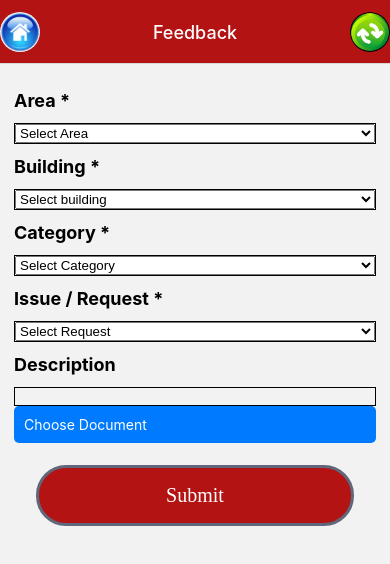
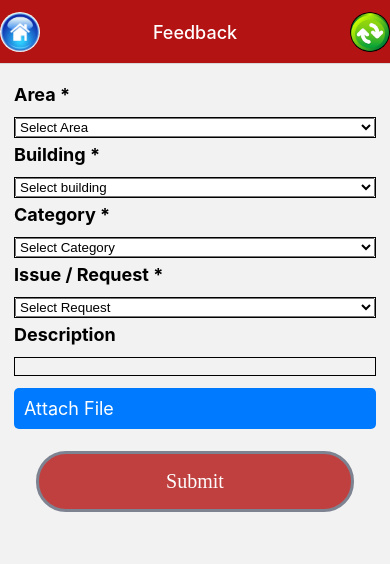
Before and after one commit to saiprakashk-387/React_Native_FoodApp, a React Native app in the folder Client/: screen /Feedback in a window 390 px wide. Shown: the top 564 px of the page. Built offline with nearby package versions, Linux system fonts and the light colour scheme; what react-native would draw is missing.

Commit message:
upload file text change

```diff
--- a/Client/src/screens/Feedback.jsx
+++ b/Client/src/screens/Feedback.jsx
@@ -12,14 +12,13 @@ import React, {useLayoutEffect, useRef, useState} from 'react';
 import {Picker} from '@react-native-picker/picker';
 import DocumentPicker from 'react-native-document-picker';
 import RNFS from 'react-native-fs';
-import { useDispatch } from 'react-redux';
+import {useDispatch} from 'react-redux';
 import {HomeButton, RefrashButton} from '../components/IconButton';
 import {Button} from '../components/Button';
 import {PostFeedService} from '../services';
 
-
 const Feedback = ({navigation}) => {
-  const dispatch = useDispatch()
+  const dispatch = useDispatch();
   const [selectedFile, setSelectedFile] = useState();
   const [inputValues, setInputValues] = useState({
     area: '',
@@ -73,7 +72,7 @@ const Feedback = ({navigation}) => {
       console.error('Error picking document:', err);
     }
   };
-  console.log('selected value', selectedFile);
+
   const getFeedback = async () => {
     const FeedbackForm = {
       area: inputValues.area,
@@ -81,11 +80,15 @@ const Feedback = ({navigation}) => {
       category: inputValues.category,
       request: inputValues.request,
       description: inputValues.description,
-      fileurl: "data:application/pdf;base64," +  selectedFile,
+      fileurl: 'data:application/pdf;base64,' + selectedFile,
     };
     console.log('FeedbackForm', FeedbackForm);
-    await dispatch(PostFeedService(FeedbackForm))
+    await dispatch(PostFeedService(FeedbackForm));
+    alert("Thanks for feedback!!!")
+    setInputValues([{}]);
+    setSelectedFile(null);
   };
+
   return (
     <ScrollView>
       <View style={styles.container}>
@@ -93,7 +96,7 @@ const Feedback = ({navigation}) => {
           <Text style={styles.label}>Area *</Text>
           <TouchableHighlight style={styles.selectedContainer}>
             <Picker
-              style={{color: "#000"}}
+              style={{color: '#000'}}
               ref={pickerRef}
               selectedValue={inputValues.area}
               mode="dropdown"
@@ -111,7 +114,7 @@ const Feedback = ({navigation}) => {
           <Text style={styles.label}>Building *</Text>
           <TouchableHighlight style={styles.selectedContainer}>
             <Picker
-              style={{color: "#000"}}
+              style={{color: '#000'}}
               ref={pickerRef}
               selectedValue={inputValues.building}
               mode="dropdown"
@@ -129,7 +132,7 @@ const Feedback = ({navigation}) => {
           <Text style={styles.label}>Category *</Text>
           <TouchableHighlight style={styles.selectedContainer}>
             <Picker
-              style={{color: "#000"}}
+              style={{color: '#000'}}
               ref={pickerRef}
               selectedValue={inputValues.category}
               mode="dropdown"
@@ -147,7 +150,7 @@ const Feedback = ({navigation}) => {
           <Text style={styles.label}>Issue / Request *</Text>
           <TouchableHighlight style={styles.selectedContainer}>
             <Picker
-              style={{color: "#000"}}
+              style={{color: '#000'}}
               ref={pickerRef}
               selectedValue={inputValues.request}
               mode="dropdown"
@@ -170,14 +173,24 @@ const Feedback = ({navigation}) => {
             onChangeText={text => handleInputChange('description', text)}
           />
 
-          <TouchableOpacity onPress={pickDocument} style={styles.buttonn}>
-            <Text style={styles.buttonText}>Choose Document</Text>
+          <TouchableOpacity
+            onPress={pickDocument}
+            style={[
+              styles.buttonn,
+              {backgroundColor: selectedFile ? 'green' : '#007BFF'},
+            ]}>
+            <Text style={styles.buttonText}>
+              {selectedFile ? 'Upload Successfully' : 'Attach File'}
+            </Text>
           </TouchableOpacity>
 
           <Button
             title={'Submit'}
             style={styles.button}
             onPress={getFeedback}
+            disabled={
+              Object.values(inputValues).every(value => !!value) ? false : true
+            }
           />
         </View>
       </View>
@@ -194,7 +207,7 @@ const styles = StyleSheet.create({
   label: {
     fontSize: 18,
     fontWeight: 'bold',
-    marginTop: 12,
+    marginTop: 6,
     marginBottom: 12,
     color: '#000',
   },
@@ -211,8 +224,10 @@ const styles = StyleSheet.create({
     backgroundColor: '#007BFF',
     padding: 10,
     borderRadius: 5,
+    marginTop: 12,
   },
   buttonText: {
     color: 'white',
+    fontSize: 18,
   },
 });
--- a/Client/src/screens/PreBooking.jsx
+++ b/Client/src/screens/PreBooking.jsx
@@ -34,17 +34,15 @@ const PreBooking = ({navigation}) => {
     dispatch(GetOrderFoodService());
   }, []);
 
-  console.log('dispatch order', order);
-
   const orderCancel = async id => {
     await dispatch(DeleteFoodService(id));
-    await dispatch(GetOrderFoodService());
   };
 
   return (
     <ImageBackground
       style={styles.container}
       source={require('../assets/images/pre_background.jpg')}>
+      {order.length > 0 ? (
         <ScrollView>
           <Text style={styles.text}>
             Booking Date {'  '} {order[0]?.availabledate}
@@ -80,6 +78,11 @@ const PreBooking = ({navigation}) => {
               ))}
           </View>
         </ScrollView>
+      ) : (
+        <View style={styles.section}>
+          <Text style={styles.error}> No Data Found. </Text>
+        </View>
+      )}
     </ImageBackground>
   );
 };
@@ -120,4 +123,10 @@ const styles = StyleSheet.create({
     paddingHorizontal: 50,
     paddingVertical: 12,
   },
+  error: {
+    fontSize: 24,
+    color: 'red',
+    backgroundColor: '#fff',
+    fontWeight: 'bold'
+  },
 });
```
Lines whose indentation alone changed are shown as unchanged.
